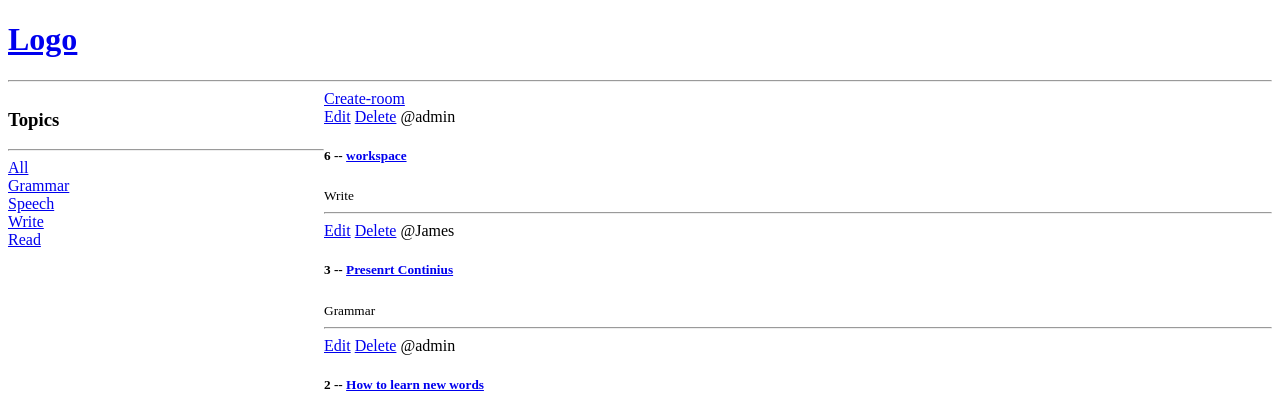
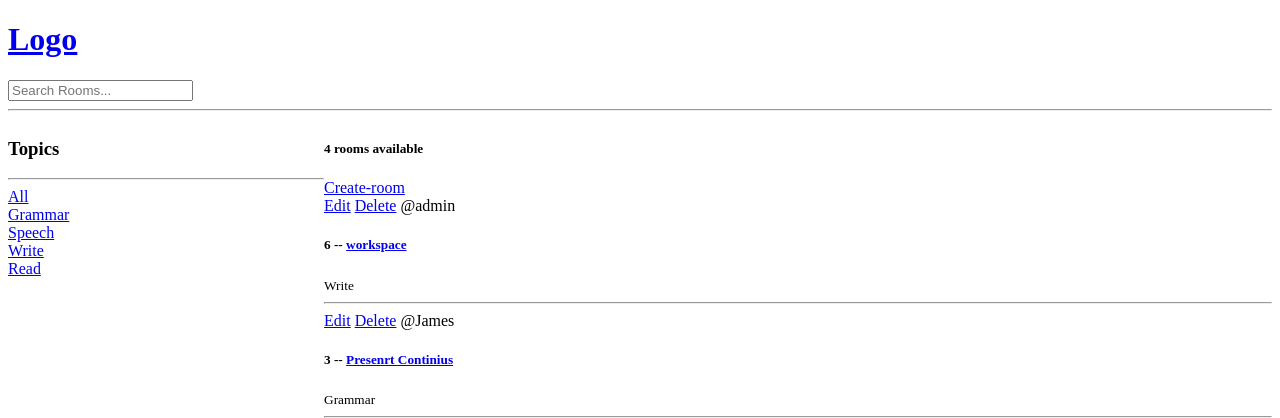
Before and after one commit to Ali-3746/experience, a Django app: page / in a window 1280 px wide. Shown: the top 418 px of the page. Run offline with Django 4.2, Linux system fonts and the light colour scheme; data comes from the database, SQL or seed files in the repository.

Commit message:
search_func

```diff
--- a/main/templates/main/index.html
+++ b/main/templates/main/index.html
@@ -24,6 +24,7 @@
         {% endfor%}
     </div>
     <div>
+        <h5>{{room_count}} rooms available</h5>
         <a href="{% url 'createroom' %}">Create-room</a>
     {% for room in rooms %}
         <div>
--- a/main/templates/main/navbar.html
+++ b/main/templates/main/navbar.html
@@ -1,4 +1,9 @@
 <a href="/">
   <h1>Logo</h1>
 </a>
+
+<form action="{% url 'index' %}" method="get">
+  <input type="text" name="q" placeholder="Search Rooms...">
+
+</form>
 <hr>
--- a/main/views.py
+++ b/main/views.py
@@ -1,5 +1,6 @@
 from django.shortcuts import render, redirect
 from .models import Room, Topic
+from django.db.models import Q
 from .forms import RoomForm
 
 # rooms = [{'id': 1, 'name': 3},
@@ -9,9 +10,14 @@ from .forms import RoomForm
 
 def index(request):
     q = request.GET.get('q') if request.GET.get('q') != None else ''
-    rooms = Room.objects.filter(topic__name__icontains=q)
+    rooms = Room.objects.filter(
+        Q(topic__name__icontains=q) |
+        Q(name__icontains=q) |
+        Q(description__icontains=q)
+    )
+    room_count = rooms.count()
     topics = Topic.objects.all()
-    context = {'rooms': rooms, 'topics': topics}
+    context = {'rooms': rooms, 'topics': topics, 'room_count': room_count}
     return render(request, 'main/index.html', context)
 
 def room(request, pk):
```
